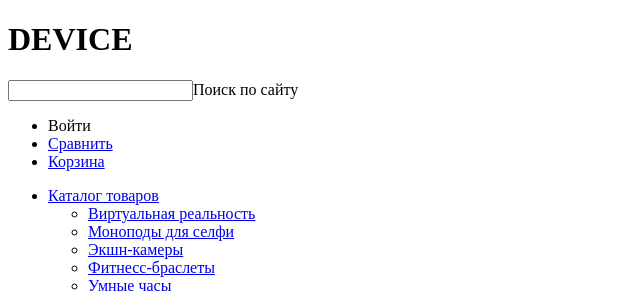
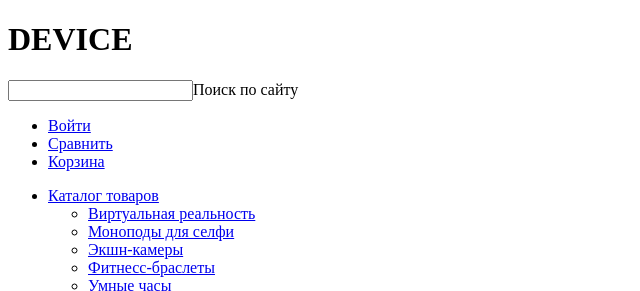
Before and after one commit to AntonPoludnitsin/212544-device, a plain HTML site: page index.html in a window 1280 px wide. Shown: the top 291 px of the page, 0-640 px from the left. Drawn offline with Linux system fonts and the light colour scheme.

Commit message:
Добавил тег ссылки для "Войти"

```diff
--- a/index.html
+++ b/index.html
@@ -12,7 +12,7 @@
   			</a>
   			<input type="text">Поиск по сайту</input>
   			<ul class="user-navigation">
-          <li class="login-link">Войти</li>
+          <li class="login-link"><a href="#">Войти</a></li>
           <li class="compare"><a href="#">Сравнить</a></li>
           <li class="basket"><a href="#">Корзина</a></li>
         </ul>
```
